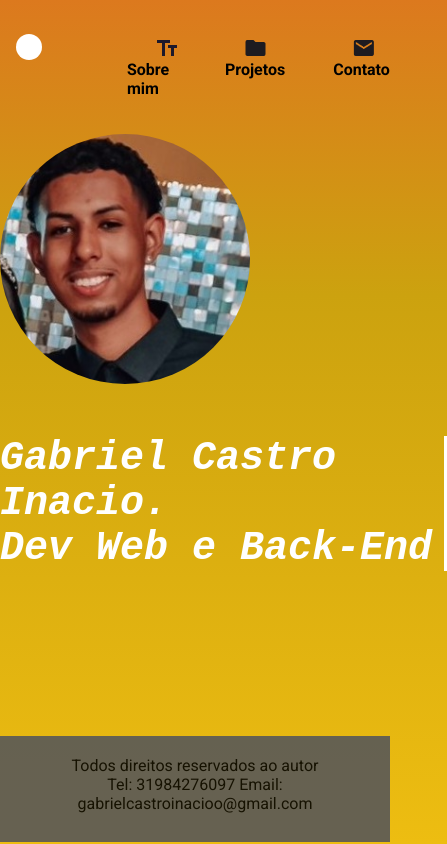
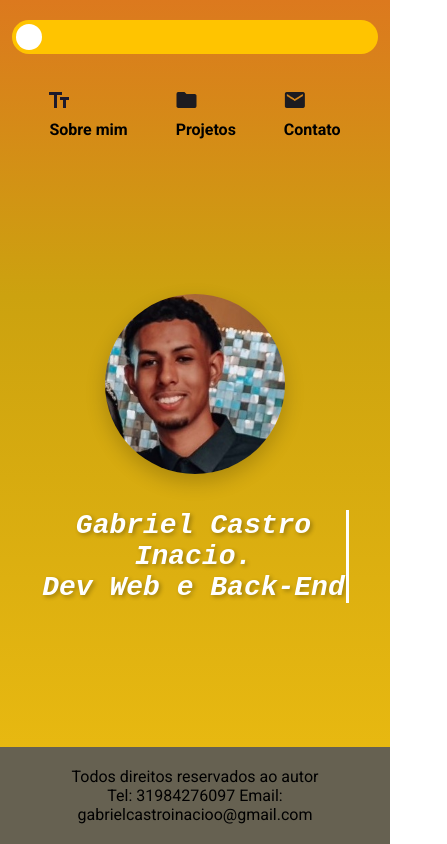
Before and after one commit to gabriel-castro-dev/portfolio, a plain HTML site: page index.html in a window 390 px wide. Shown: the whole page, 447 px wide, since content can reach past the window. Drawn offline with Linux system fonts and the light colour scheme.

Commit message:
Update style.css

```diff
--- a/style.css
+++ b/style.css
@@ -1,4 +1,4 @@
-body {
+/*body {
   margin: 0;
   padding: 0;
   height: 100vh;
@@ -200,3 +200,278 @@ background: linear-gradient(180deg, rgba(2,0,36,1) 0%, rgba(9,9,121,1) 35%, rgba
     height: 7.8vh;
   }
 }
+*/
+body {
+  margin: 0;
+  padding: 0;
+  min-height: 100vh;
+  background: linear-gradient(180deg, rgba(220, 121, 30, 1) 0%, rgba(204, 162, 15, 1) 35%, rgba(237, 189, 17, 1) 100%);
+  font-family: "Roboto", sans-serif;
+  font-weight: 400;
+  font-style: normal;
+  display: flex;
+  flex-direction: column;
+}
+
+a {
+  text-decoration: none;
+  color: black;
+  transition: color 0.3s ease;
+}
+
+/* Dark mode styles */
+.dark {
+  background: rgb(2, 0, 36);
+  background: linear-gradient(180deg, rgba(2, 0, 36, 1) 0%, rgba(9, 9, 121, 1) 35%, rgba(0, 146, 255, 1) 100%);
+}
+
+.dark a {
+  text-decoration: none;
+  color: white;
+}
+
+.dark a img {
+  filter: invert();
+}
+
+/* Header styling */
+#header {
+  display: flex;
+  padding: 30px 3% 0 3%;
+  font-weight: 700;
+  justify-content: space-between;
+}
+
+/* Toggle switch styling */
+.switch {
+  position: relative;
+  display: inline-block;
+  width: 60px;
+  height: 34px;
+  margin-right: 39%;
+}
+
+.switch input {
+  opacity: 0;
+  width: 100%;
+  height: 100%;
+  position: absolute;
+  z-index: 99;
+  cursor: pointer;
+}
+
+.slider {
+  position: absolute;
+  cursor: pointer;
+  top: 0;
+  left: 0;
+  right: 0;
+  bottom: 0;
+  background-color: rgb(255, 196, 0);
+  transition: .4s;
+}
+
+.slider:before {
+  position: absolute;
+  content: "";
+  height: 26px;
+  width: 26px;
+  left: 4px;
+  bottom: 4px;
+  background-color: white;
+  transition: .4s;
+}
+
+input:checked + .slider {
+  background-color: #808080;
+}
+
+input:focus + .slider {
+  box-shadow: 0 0 1px #2196F3;
+}
+
+input:checked + .slider:before {
+  transform: translateX(26px);
+}
+
+.slider.round {
+  border-radius: 34px;
+}
+
+.slider.round:before {
+  border-radius: 50%;
+}
+
+/* Navigation icons */
+.div1 {
+  display: flex;
+  flex-direction: column;
+  align-items: center;
+  padding: 0.6em 1.5em;
+  border-radius: 30px;
+  transition: background-color 0.3s ease, transform 0.3s ease;
+}
+
+.div1:hover {
+  background-color: rgba(99, 99, 99, 0.7);
+  transform: scale(1.05);
+}
+
+.div1 img {
+  margin-bottom: 8px;
+  transition: transform 0.3s ease;
+}
+
+.div1:hover img {
+  transform: translateY(-3px);
+}
+
+/* Center content styling */
+#centerPage {
+  display: flex;
+  justify-content: center;
+  align-items: center;
+  flex: 1;
+  padding: 2rem;
+  gap: 2rem;
+}
+
+#divImagem {
+  text-align: center;
+}
+
+#divImagem img {
+  height: 250px;
+  width: 250px;
+  border-radius: 50%;
+  object-fit: cover;
+  box-shadow: 0 8px 20px rgba(0, 0, 0, 0.2);
+  transition: transform 0.3s ease, box-shadow 0.3s ease;
+}
+
+#divImagem img:hover {
+  transform: scale(1.05);
+  box-shadow: 0 12px 25px rgba(0, 0, 0, 0.3);
+}
+
+#text1 {
+  color: white;
+  font-size: 40px;
+  font-weight: 700;
+  font-style: italic;
+  text-shadow: 2px 2px 4px rgba(0, 0, 0, 0.3);
+}
+
+/* Typing animation */
+.wrapper {
+  display: grid;
+  place-items: center;
+}
+
+.typing-demo {
+  width: 18.5ch;
+  animation: typing 2s steps(22), blink .5s step-end infinite alternate;
+  white-space: nowrap;
+  overflow: hidden;
+  border-right: 3px solid;
+  font-family: monospace;
+}
+
+@keyframes typing {
+  from {
+    width: 0
+  }
+}
+
+@keyframes blink {
+  50% {
+    border-color: transparent
+  }
+}
+
+/* Footer styling */
+#rodape {
+  padding: 20px;
+  text-align: center;
+  background-color: rgba(88, 88, 88, 0.9);
+  margin-top: auto;
+}
+
+/* Responsive adjustments */
+@media (min-width: 1200px) {
+  #divImagem img {
+    height: 300px;
+    width: 300px;
+  }
+
+  #text1 {
+    font-size: 48px;
+  }
+}
+
+@media (max-width: 992px) {
+  #centerPage {
+    padding-top: 2rem;
+  }
+
+  .switch {
+    margin-right: 20%;
+  }
+}
+
+@media (max-width: 768px) {
+  #header {
+    padding: 20px 3%;
+    flex-wrap: wrap;
+    justify-content: center;
+    gap: 1rem;
+  }
+
+  .switch {
+    margin-right: 0;
+    margin-bottom: 1rem;
+    order: -1;
+    flex-basis: 100%;
+    display: flex;
+    justify-content: center;
+  }
+
+  #centerPage {
+    flex-direction: column;
+    text-align: center;
+    padding-top: 1rem;
+  }
+
+  #divImagem {
+    padding-left: 0;
+  }
+
+  #divImagem img {
+    height: 200px;
+    width: 200px;
+  }
+
+  #text1 {
+    padding-left: 0;
+    font-size: 32px;
+  }
+}
+
+@media (max-width: 576px) {
+  .div1 {
+    padding: 0.4em 1em;
+  }
+
+  #divImagem img {
+    height: 180px;
+    width: 180px;
+  }
+
+  #text1 {
+    font-size: 28px;
+  }
+
+  .typing-demo {
+    width: 100%;
+  }
+}
```
